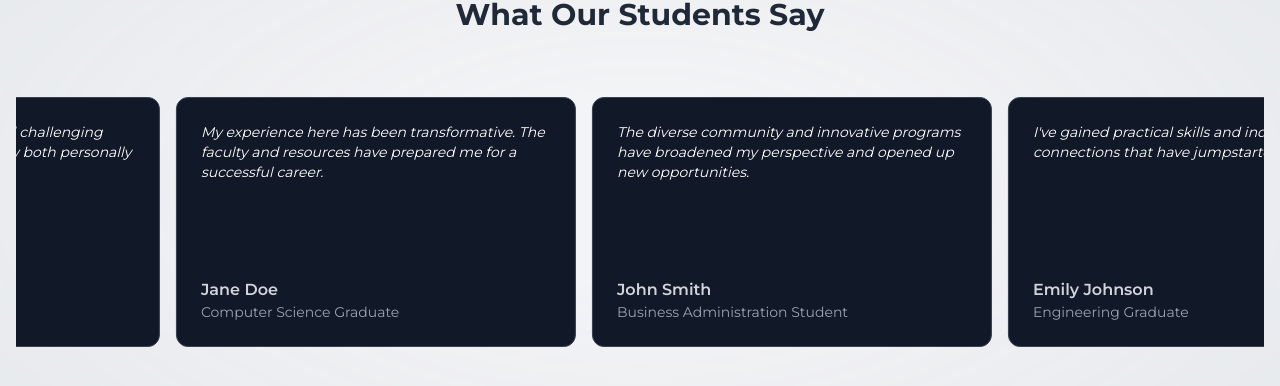
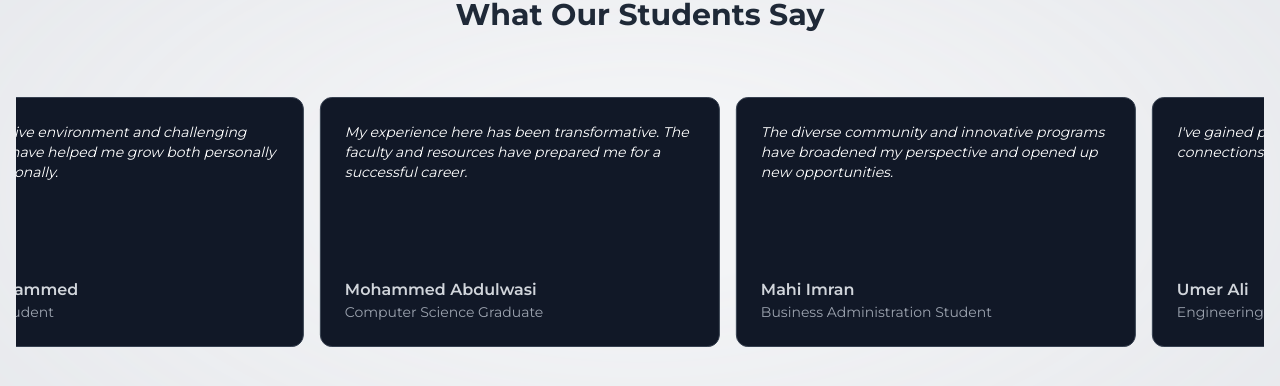
Before and after one commit to MohammedReshid1/spring, a Next.js app: page / in a window 1280 px wide. Shown: the part 2410-2796 px from the top of the page. Built offline with nearby package versions, Linux system fonts and the light colour scheme.

Commit message:
hero testimonials events and home image
edits to success , Hero - main and testimonials as well as events

```diff
--- a/app/components/Hero.js
+++ b/app/components/Hero.js
@@ -47,7 +47,7 @@ export default function Hero() {
         </motion.h1>
 
         <div className="h-8 mb-8">
-          <TypingAnimation text="Where Excelence Is A Habit Not A Goal" speed={70} />
+          <TypingAnimation text="Where Excellence Is A Habit Not A Goal" speed={70} />
         </div>
 
         <motion.div
--- a/app/components/Testimonials.js
+++ b/app/components/Testimonials.js
@@ -7,23 +7,23 @@ export default function Testimonials() {
   const testimonials = [
     {
       quote: "My experience here has been transformative. The faculty and resources have prepared me for a successful career.",
-      author: "Jane Doe",
+      author: "Mohammed Abdulwasi",
       role: "Computer Science Graduate"
     },
     {
       quote: "The diverse community and innovative programs have broadened my perspective and opened up new opportunities.",
-      author: "John Smith",
+      author: "Mahi Imran",
       role: "Business Administration Student"
     },
     {
       quote: "I've gained practical skills and industry connections that have jumpstarted my career.",
-      author: "Emily Johnson",
+      author: "Umer Ali",
       role: "Engineering Graduate"
     },
     {
       quote: "The supportive environment and challenging curriculum have helped me grow both personally and professionally.",
-      author: "Michael Brown",
-      role: "Psychology Student"
+      author: "Nejat Mohammed",
+      role: "Medicine Student"
     }
   ]
 
@@ -35,7 +35,7 @@ export default function Testimonials() {
         <InfiniteMovingCards
           items={testimonials}
           direction="right"
-          speed="slow"
+          speed="normal"
           className="py-4"
         >
           {(testimonial) => (
--- a/app/success/page.js
+++ b/app/success/page.js
@@ -176,9 +176,9 @@ export default function SuccessStoriesPage() {
   return (
     <main className="min-h-screen bg-gray-50">
       {/* Hero Section */}
-      <section className="bg-[#1C74BB] text-white py-20 mt-10">
+      <section className="bg-gray-50 text-[#1C74BB] py-20 mb-8">
         <div className="container mx-auto px-4 text-center">
-          <h1 className="text-4xl md:text-5xl font-bold mb-4">Our Success Stories</h1>
+          <h1 className="text-4xl md:text-5xl font-bold mb-4 mt-4">Our Success Stories</h1>
           <p className="text-xl mb-8">Discover how our graduates are making an impact in the tech world</p>
           <Button className="bg-[#111827] hover:bg-gray-800 text-white">
             Start Your Journey
@@ -217,7 +217,7 @@ export default function SuccessStoriesPage() {
       </section>
 
       {/* Testimonial Carousel */}
-      <section className="bg-[#111827] text-white py-16">
+      <section className="bg-[#111827] text-white py-16 mb-24">
         <div className="container mx-auto px-4">
           <h2 className="text-3xl font-bold text-center mb-12">Our Alumni</h2>
           <div className="relative">
@@ -258,11 +258,10 @@ export default function SuccessStoriesPage() {
       </section>
 
 
-      <div className="success-stories-page">
+      {/* <div className="success-stories-page">
 
           <h2 className='cheader'>Our Certificates and Milestones</h2>
 
-      {/* Filter Bar */}
       <div className="filter-bar">
         <button
           className={`filter-btn ${filter === "all" ? "active" : ""}`}
@@ -284,7 +283,6 @@ export default function SuccessStoriesPage() {
         </button>
       </div>
 
-      {/* Stories Grid */}
       <div className="stories-grid">
         {rearrangedStories().map((story) => (
           <div
@@ -298,10 +296,9 @@ export default function SuccessStoriesPage() {
             <p>{story.description}</p>
           </div>
         ))}
-      </div>
+      </div> */}
 
-      {/* Styles */}
-      <style jsx>{`
+      {/* <style jsx>{`
         .cheader{
           margin:50px;
           margin-top:75px;
@@ -377,7 +374,7 @@ export default function SuccessStoriesPage() {
           font-size: 16px;
         }
       `}</style>
-    </div>
+    </div> */}
 
 
 
--- a/app/upcomingEvents/page.js
+++ b/app/upcomingEvents/page.js
@@ -142,13 +142,6 @@ export default function EventsPage() {
           ))}
         </div>
       )}
-
-      <div className="text-center">
-        <EventIcon />
-        <Button className="bg-[#1C74BB] hover:bg-[#9a7691] text-white">
-          Create an Event
-        </Button>
-      </div>
     </main>
   )
 }
```
Also changed, not shown: 1 other file (tests, documents, lock files or other folders).
